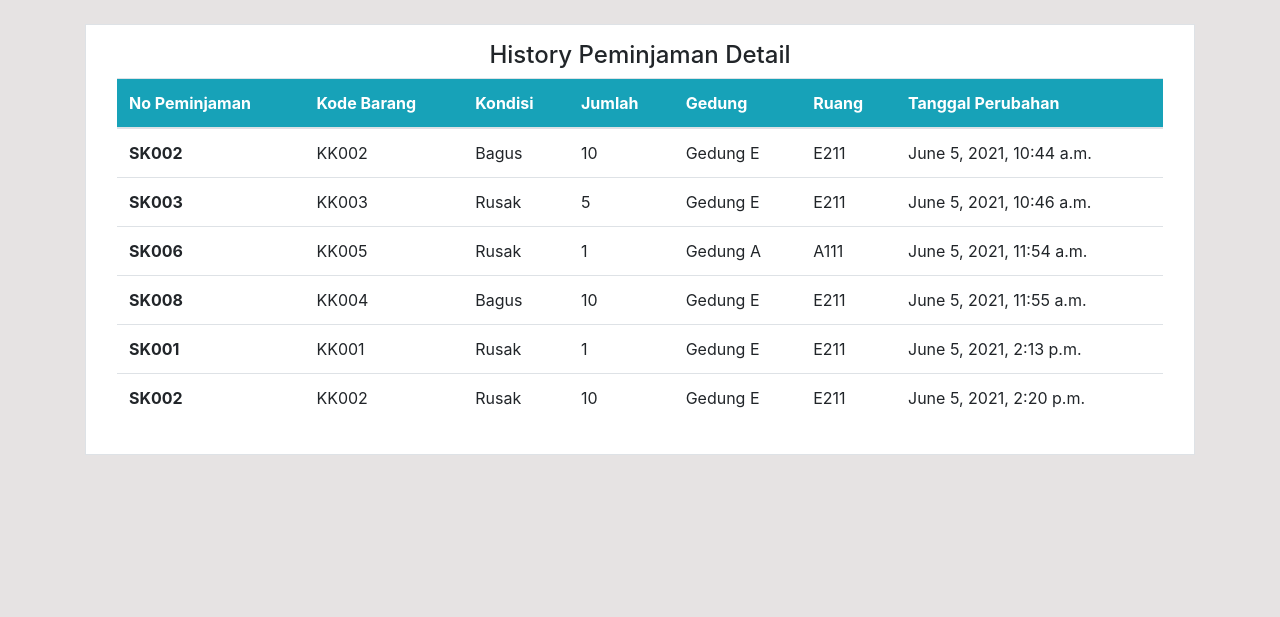
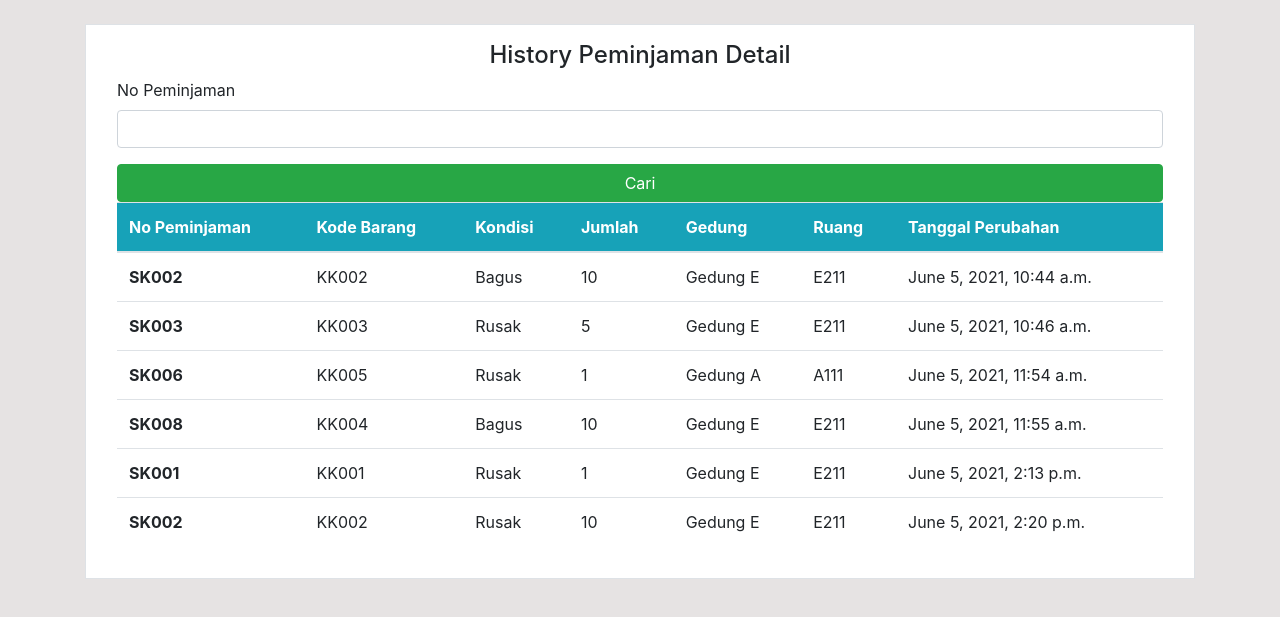
Before and after one commit to andhikapp28/InventarisBarang, a Django app: page /peminjamandetailhistory/ in a window 1280 px wide. Shown: the part 56-673 px from the top of the page. Run offline with Django 3.2, Linux system fonts and the light colour scheme; a user stored in the database is signed in; data comes from the database, SQL or seed files in the repository; both versions use the stored data as it was after the commit; some libraries are stand-ins or nearby versions.

Commit message:
revisi1.1

```diff
--- a/dashboard/filter.py
+++ b/dashboard/filter.py
@@ -15,3 +15,8 @@ class CariPeminjaman(django_filters.FilterSet):
     class Meta:
         model = Peminjaman
         fields = ['No_Peminjaman']
+
+class CariPeminjamanHistory(django_filters.FilterSet):
+    class Meta:
+        model = PeminjamanDetailHistory
+        fields = ['No_Peminjaman']
--- a/dashboard/forms.py
+++ b/dashboard/forms.py
@@ -47,3 +47,8 @@ class CariPeminjamanForm(forms.ModelForm):
     class Meta:
         model = Peminjaman
         fields = ['No_Peminjaman']
+
+class CariPeminjamanHistoryForm(forms.ModelForm):
+    class Meta:
+        model = PeminjamanDetailHistory
+        fields = ['No_Peminjaman']
--- a/dashboard/views.py
+++ b/dashboard/views.py
@@ -256,8 +256,12 @@ def peminjamandetail(request):
 @login_required
 def peminjamandetailhistory(request):
     items = PeminjamanDetailHistory.objects.all()
+    form = CariPeminjamanHistoryForm(request.POST or None)
+    myFilter = CariPeminjamanHistory(request.POST, queryset=items)
+    items = myFilter.qs
     context = {
         'items' : items,
+        'form' : form,
     }
     return render(request, 'dashboard/peminjamandetailhistory.html', context)
 
--- a/templates/dashboard/cetak_laporan.html
+++ b/templates/dashboard/cetak_laporan.html
@@ -49,7 +49,6 @@
             <div class="col-md-12">
             <div class="text-right">
                     <button type="button" class="btn btn-primary" id="download"><i class="fa fa-print"></i>Cetak Laporan</button>
-                     <!--<a class="btn btn-info" href="{% url 'pdf_view' %}">Cetak Laporan</a>-->
             </div></div>
         </div>
     </div>
--- a/templates/dashboard/peminjamandetailhistory.html
+++ b/templates/dashboard/peminjamandetailhistory.html
@@ -1,6 +1,6 @@
 {% extends 'partials/base.html' %}
 {% block title %}Peminjaman Detail History{% endblock %}
-
+{% load crispy_forms_tags %}
 {% block content %}
     <!--Table-->
     <div class="container">
@@ -8,6 +8,13 @@
             <div class="col-md-12">
             <div class="border bg-white p-3" align=center>
                     <h4>History Peminjaman Detail</h4>
+            <div class="col-md-12" align=left>
+            <form method="POST" enctype="multipart/form-data">
+                        {% csrf_token %}
+                        {{ form|crispy }}
+                        <input class="btn btn-success btn-block" type="submit" value="Cari">
+            </form>
+            </div>
             <div class="col-md-12">
                 <table class="table bg-white">
                     <thead class="bg-info">
```
Also changed, not shown: db.sqlite3.
